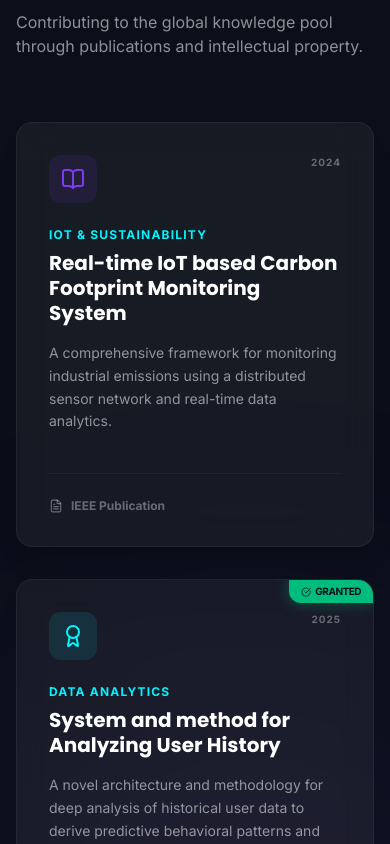
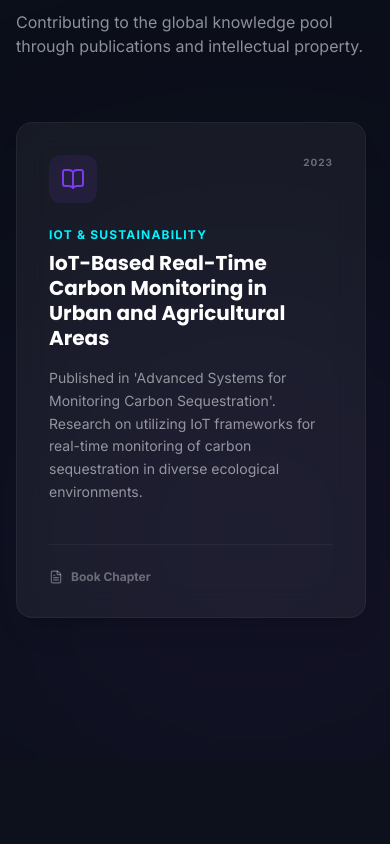
Before and after one commit to ParamjeetParmar/Portfolio, a React (Vite) app: page / in a window 390 px wide. Shown: the part 3300-4144 px from the top of the page. Built offline with nearby package versions, Linux system fonts and the light colour scheme.

Commit message:
Update Research.tsx

```diff
--- a/src/components/Research.tsx
+++ b/src/components/Research.tsx
@@ -10,7 +10,7 @@ const ResearchCard = ({ title, type, category, date, description, patentNo, stat
       perspective={1000}
       transitionSpeed={1500}
       scale={1.02}
-      className="h-full"
+      className="h-full flex-shrink-0 w-[350px] md:w-[400px] snap-center"
     >
       <motion.div
         initial={{ opacity: 0, y: 20 }}
@@ -59,6 +59,13 @@ const ResearchCard = ({ title, type, category, date, description, patentNo, stat
 const Research = () => {
   const works = [
     {
+      title: "IoT-Based Real-Time Carbon Monitoring in Urban and Agricultural Areas",
+      type: "Book Chapter",
+      category: "IoT & Sustainability",
+      date: "2023",
+      description: "Published in 'Advanced Systems for Monitoring Carbon Sequestration'. Research on utilizing IoT frameworks for real-time monitoring of carbon sequestration in diverse ecological environments."
+    },
+    {
       title: "Real-time IoT based Carbon Footprint Monitoring System",
       type: "IEEE Publication",
       category: "IoT & Sustainability",
@@ -94,7 +101,7 @@ const Research = () => {
           <p className="text-soft-white/60 max-w-2xl">Contributing to the global knowledge pool through publications and intellectual property.</p>
         </div>
 
-        <div className="grid md:grid-cols-3 gap-8">
+        <div className="flex overflow-x-auto gap-8 pb-12 snap-x scrollbar-hide no-scrollbar -mx-4 px-4 scroll-smooth">
           {works.map((work, index) => (
             <ResearchCard key={index} {...work} />
           ))}
```
